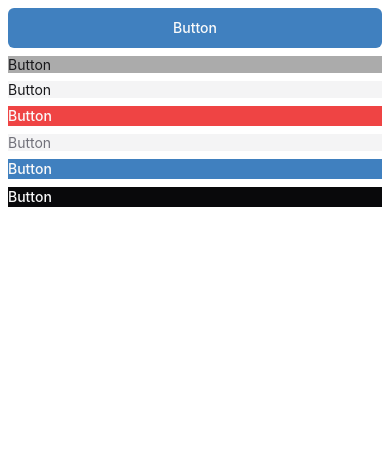
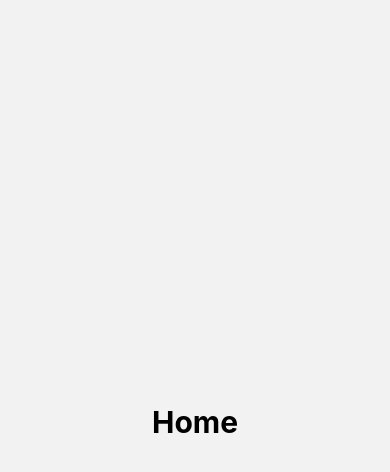
Before and after one commit to HanggiAnggono/diver-down, a React Native app: screen /Home in a window 390 px wide. Shown: the top 472 px of the page. Built offline with nearby package versions, Linux system fonts and the light colour scheme.

Commit message:
init react-navigation

```diff
--- a/App.tsx
+++ b/App.tsx
@@ -7,38 +7,16 @@
 import './global.css';
 
 import React from 'react';
-import {SafeAreaView, StatusBar} from 'react-native';
-import {Button} from '~/components/ui/button';
-import {Flex} from '~/components/ui/flex';
-import {Text} from '~/components/ui/text';
+import {SafeAreaView, StatusBar, View} from 'react-native';
+import Navigation from '~/navigation';
 
 function App(): React.JSX.Element {
   return (
-    <SafeAreaView>
-      <StatusBar barStyle="dark-content" backgroundColor="#ffffff" />
-      <Flex className="flex-col gap-2 p-2">
-        <Button>
-          <Text>Button</Text>
-        </Button>
-        <Button className="bg-secondary">
-          <Text className="text-secondary-foreground">Button</Text>
-        </Button>
-        <Button className="bg-accent">
-          <Text className="text-accent-foreground">Button</Text>
-        </Button>
-        <Button className="bg-destructive">
-          <Text>Button</Text>
-        </Button>
-        <Button className="bg-muted">
-          <Text className="text-muted-foreground">Button</Text>
-        </Button>
-        <Button className="bg-primary">
-          <Text>Button</Text>
-        </Button>
-        <Button className="bg-foreground">
-          <Text>Button</Text>
-        </Button>
-      </Flex>
+    <SafeAreaView className="flex-1">
+      <StatusBar barStyle="default" backgroundColor="#ffffff" />
+      <View className="flex-1 bg-primary">
+        <Navigation />
+      </View>
     </SafeAreaView>
   );
 }
--- /dev/null
+++ b/navigation/index.tsx
@@ -0,0 +1,26 @@
+import React from 'react';
+import {NavigationContainer} from '@react-navigation/native';
+import {createNativeStackNavigator} from '@react-navigation/native-stack';
+import Home from '~/screens/home';
+
+const Stack = createNativeStackNavigator();
+
+function RootStack() {
+  return (
+    <Stack.Navigator>
+      <Stack.Screen
+        name="Home"
+        component={Home}
+        options={{headerShown: false}}
+      />
+    </Stack.Navigator>
+  );
+}
+
+export default function Navigation() {
+  return (
+    <NavigationContainer>
+      <RootStack />
+    </NavigationContainer>
+  );
+}
--- a/package.json
+++ b/package.json
@@ -11,6 +11,9 @@
   },
   "dependencies": {
     "@react-native-async-storage/async-storage": "1.23.1",
+    "@react-navigation/elements": "^2.2.5",
+    "@react-navigation/native": "^7.0.14",
+    "@react-navigation/native-stack": "^7.2.0",
     "@rn-primitives/alert-dialog": "^1.1.0",
     "@rn-primitives/avatar": "^1.1.0",
     "@rn-primitives/checkbox": "^1.1.0",
@@ -33,6 +36,7 @@
     "react-native": "0.76.5",
     "react-native-reanimated": "^3.16.6",
     "react-native-safe-area-context": "^5.0.0",
+    "react-native-screens": "^4.4.0",
     "react-native-svg": "15.8.0",
     "tailwind-merge": "^2.5.5",
     "tailwindcss": "^3.4.17"
--- /dev/null
+++ b/screens/home.tsx
@@ -0,0 +1,11 @@
+import React from 'react';
+import {View} from 'react-native';
+import {Text} from '~/components/ui/text';
+
+export default function Home() {
+  return (
+    <View className="flex-1 items-center justify-center">
+      <Text className="text-3xl font-bold">Home</Text>
+    </View>
+  );
+}
--- a/tailwind.config.js
+++ b/tailwind.config.js
@@ -7,6 +7,7 @@ module.exports = {
     './app/**/*.{js,jsx,ts,tsx}',
     './components/**/*.{js,jsx,ts,tsx}',
     './screens/**/*.{js,jsx,ts,tsx}',
+    './navigation/**/*.{js,jsx,ts,tsx}',
     './hooks/**/*.{js,jsx,ts,tsx}',
     './utils/**/*.{js,jsx,ts,tsx}',
     './App.tsx',
```
Also changed, not shown: 3 other files (tests, documents, lock files or other folders).
